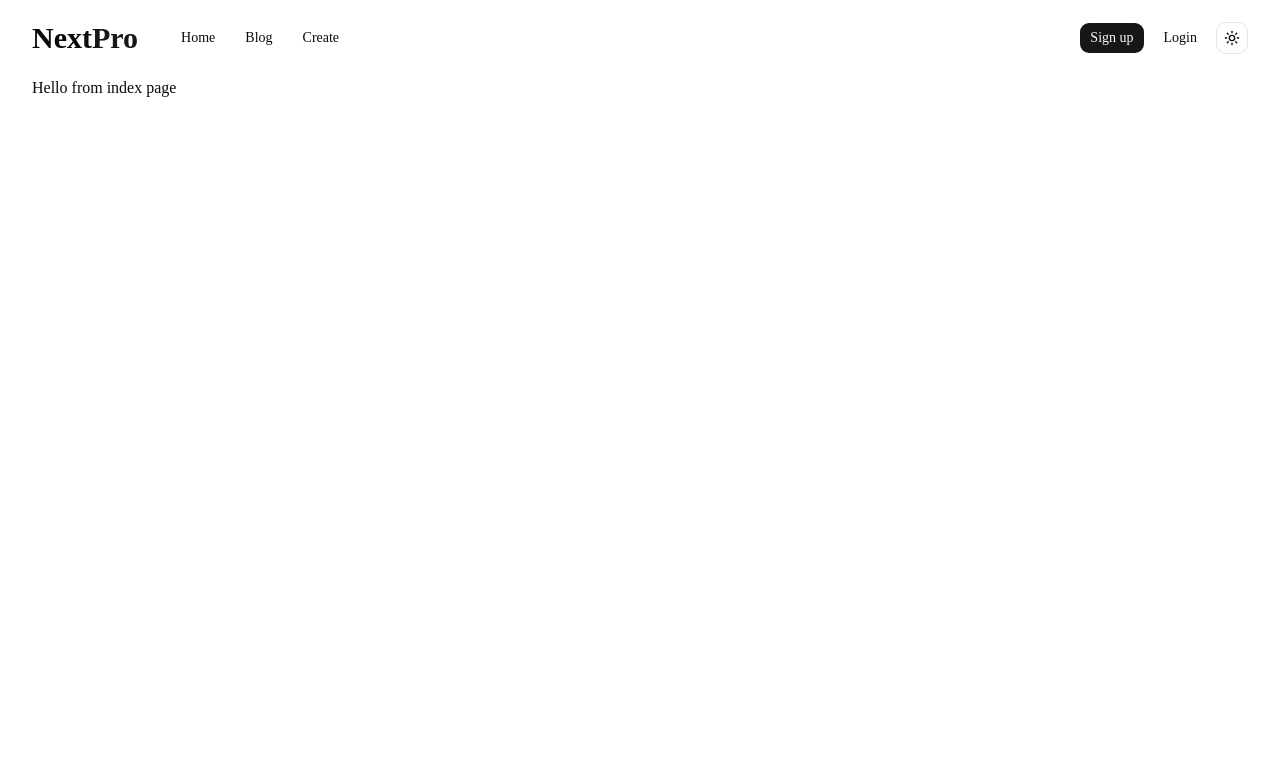
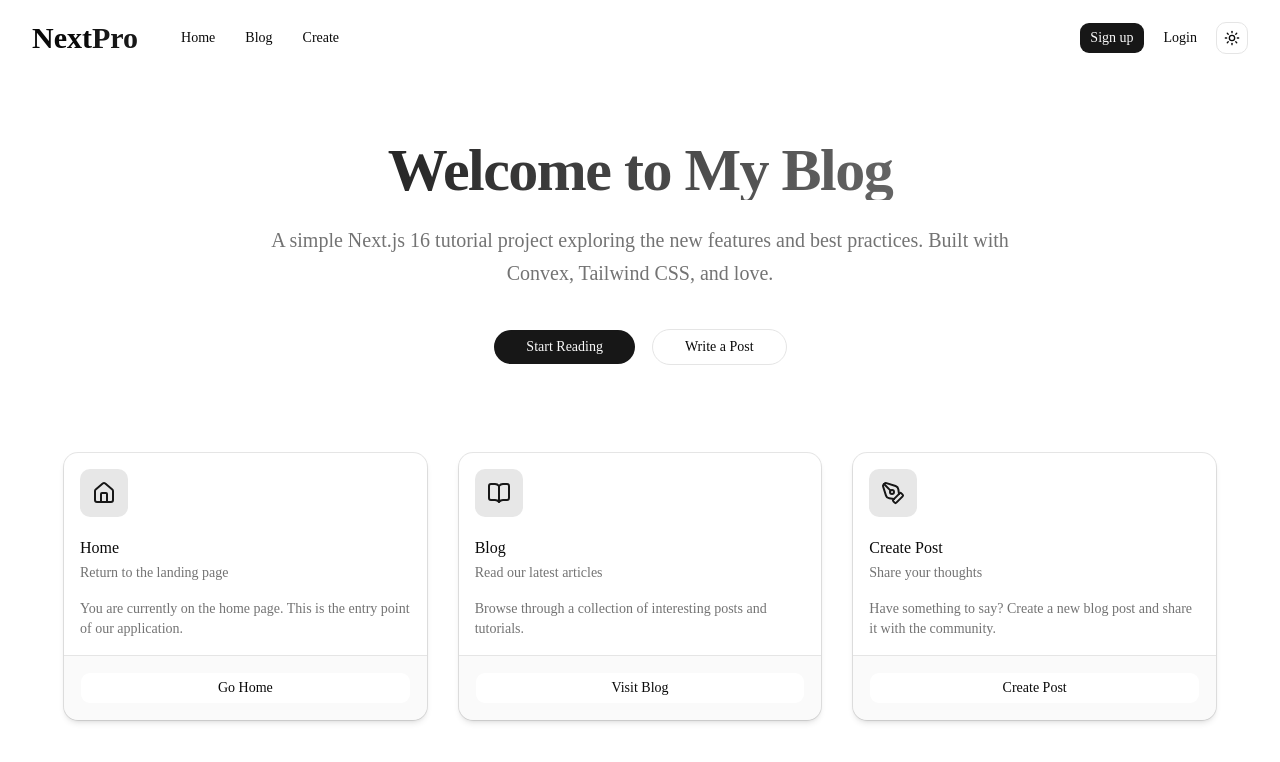
Before and after one commit to nemanja94/nextjs16, a Next.js app: page / in a window 1280 px wide. Shown: the top 762 px of the page. Built offline with nearby package versions, Linux system fonts and the light colour scheme.

Commit message:
Home page

```diff
--- a/app/(shared-layout)/page.tsx
+++ b/app/(shared-layout)/page.tsx
@@ -1,9 +1,128 @@
+import { Button, buttonVariants } from "@/components/ui/button";
+import {
+  Card,
+  CardContent,
+  CardDescription,
+  CardFooter,
+  CardHeader,
+  CardTitle,
+} from "@/components/ui/card";
+import { BookOpen, HomeIcon, PenTool } from "lucide-react";
 import Link from "next/link";
 
 export default function Home() {
   return (
-    <div>
-      <h1>Hello from index page</h1>
+    <div className="flex flex-col ">
+      {/* Hero Section */}
+      <section className="flex-1 flex flex-col items-center justify-center py-16 px-4 text-center ">
+        <div className="space-y-6 max-w-3xl mx-auto animate-in fade-in slide-in-from-bottom-4 duration-500">
+          <h1 className="text-4xl font-extrabold tracking-tight lg:text-6xl bg-clip-text text-transparent bg-gradient-to-r from-primary to-primary/60">
+            Welcome to My Blog
+          </h1>
+          <p className="text-xl text-muted-foreground leading-relaxed">
+            A simple Next.js 16 tutorial project exploring the new features and
+            best practices. Built with Convex, Tailwind CSS, and love.
+          </p>
+          <div className="flex items-center justify-center gap-4 pt-4">
+            <Button  size="lg" className="rounded-full px-8">
+              <Link href="/blog">Start Reading</Link>
+            </Button>
+            <Button
+
+              variant="outline"
+              size="lg"
+              className="rounded-full px-8"
+            >
+              <Link href="/create">Write a Post</Link>
+            </Button>
+          </div>
+        </div>
+      </section>
+
+      {/* Features Section */}
+      <section className="py-6 px-4">
+        <div className="grid gap-8 sm:grid-cols-2 lg:grid-cols-3 w-full max-w-6xl mx-auto">
+          <Card className="flex flex-col border-none shadow-md hover:shadow-lg transition-shadow duration-300">
+            <CardHeader>
+              <div className="w-12 h-12 rounded-lg bg-primary/10 flex items-center justify-center mb-4 text-primary">
+                <HomeIcon className="w-6 h-6" />
+              </div>
+              <CardTitle>Home</CardTitle>
+              <CardDescription>Return to the landing page</CardDescription>
+            </CardHeader>
+            <CardContent className="flex-1">
+              <p className="text-sm text-muted-foreground">
+                You are currently on the home page. This is the entry point of
+                our application.
+              </p>
+            </CardContent>
+            <CardFooter>
+              <Link
+                href="/"
+                className={buttonVariants({
+                  variant: "outline",
+                  className: "w-full",
+                })}
+              >
+                Go Home
+              </Link>
+            </CardFooter>
+          </Card>
+
+          <Card className="flex flex-col border-none shadow-md hover:shadow-lg transition-shadow duration-300">
+            <CardHeader>
+              <div className="w-12 h-12 rounded-lg bg-primary/10 flex items-center justify-center mb-4 text-primary">
+                <BookOpen className="w-6 h-6" />
+              </div>
+              <CardTitle>Blog</CardTitle>
+              <CardDescription>Read our latest articles</CardDescription>
+            </CardHeader>
+            <CardContent className="flex-1">
+              <p className="text-sm text-muted-foreground">
+                Browse through a collection of interesting posts and tutorials.
+              </p>
+            </CardContent>
+            <CardFooter>
+              <Link
+                href="/blog"
+                className={buttonVariants({
+                  variant: "outline",
+                  className: "w-full",
+                })}
+              >
+                Visit Blog
+              </Link>
+            </CardFooter>
+          </Card>
+
+          <Card className="flex flex-col border-none shadow-md hover:shadow-lg transition-shadow duration-300">
+            <CardHeader>
+              <div className="w-12 h-12 rounded-lg bg-primary/10 flex items-center justify-center mb-4 text-primary">
+                <PenTool className="w-6 h-6" />
+              </div>
+              <CardTitle>Create Post</CardTitle>
+              <CardDescription>Share your thoughts</CardDescription>
+            </CardHeader>
+            <CardContent className="flex-1">
+              <p className="text-sm text-muted-foreground">
+                Have something to say? Create a new blog post and share it with
+                the community.
+              </p>
+            </CardContent>
+            <CardFooter>
+              <Link
+                href="/create"
+                className={buttonVariants({
+                  variant: "outline",
+                  className: "w-full",
+                })}
+              >
+                Create Post
+              </Link>
+            </CardFooter>
+          </Card>
+        </div>
+      </section>
     </div>
   );
 }
```
Also changed, not shown: app/(shared-layout)/layout.tsx (+4 -3 lines).
